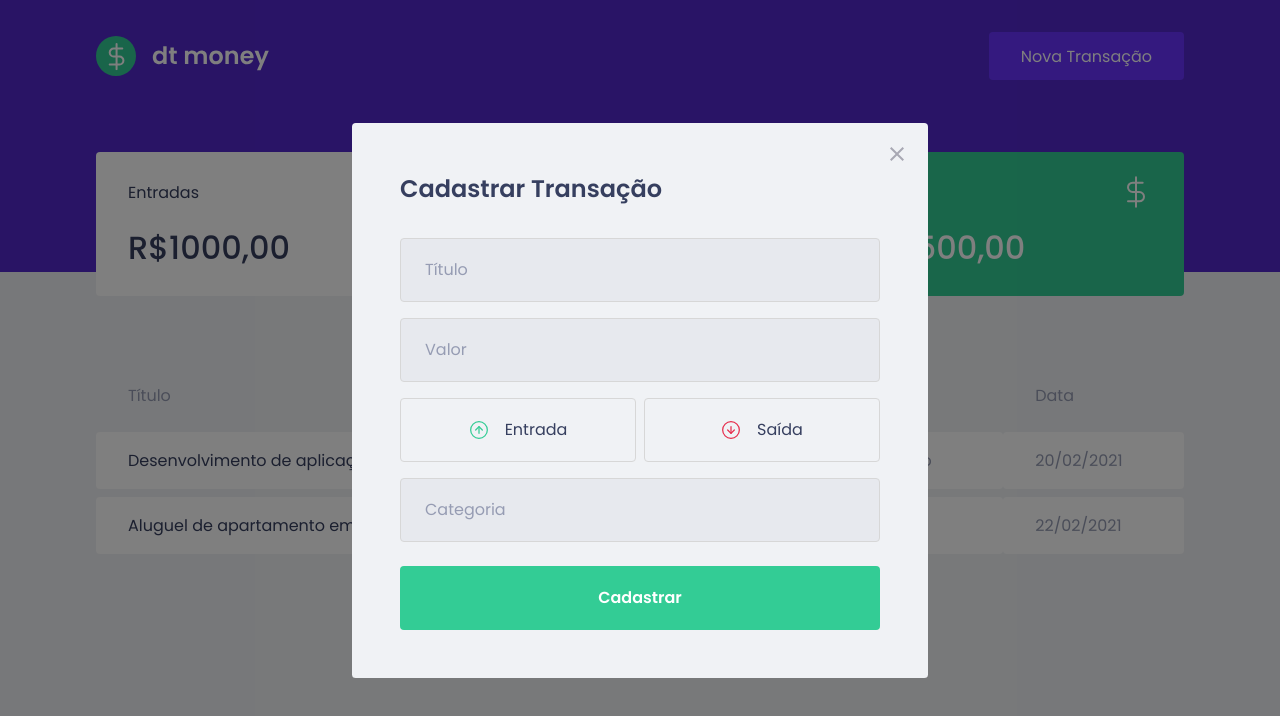
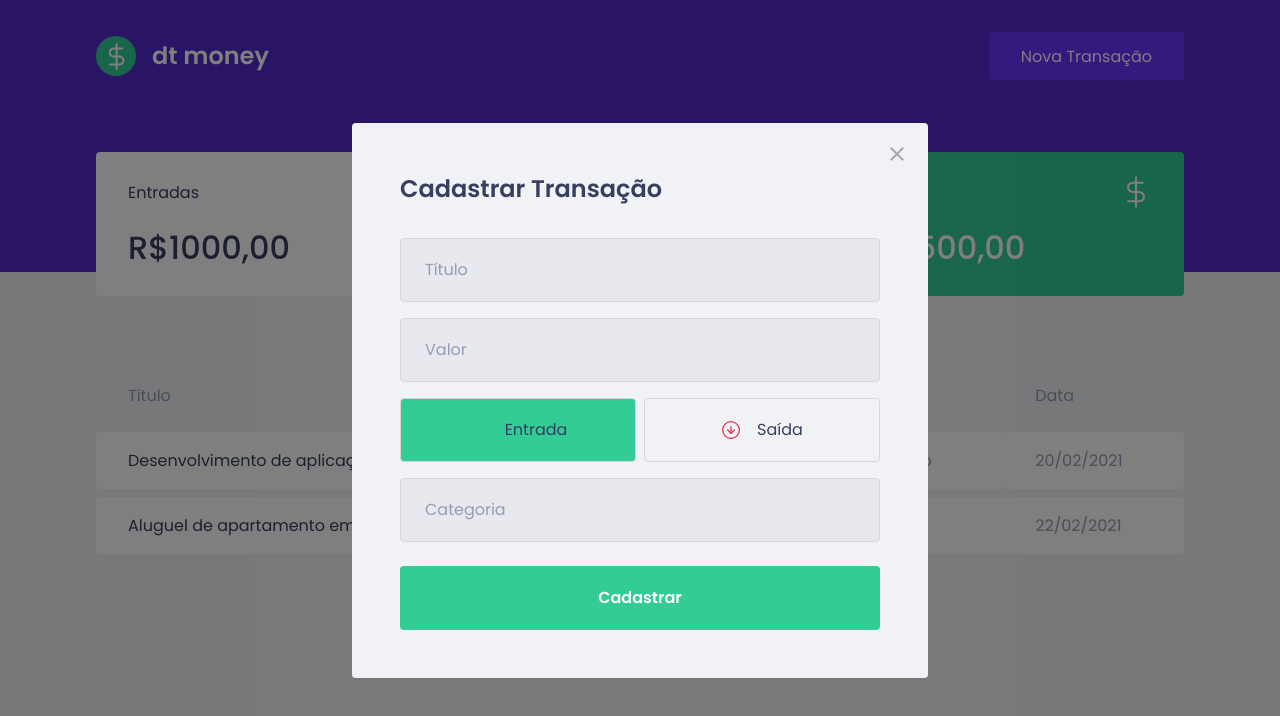
Before and after one commit to LeonardoBrizolla/dtmoney-fasttrack, a React (Create React App) app: page / in a window 1280 px wide. Both pictures are taken after a click on the button "Nova Transação". Shown: the top 716 px of the page. Built offline with nearby package versions, Linux system fonts and the light colour scheme; no server answers; what miragejs would draw is missing.

Commit message:
Funcionamento dos Botões

```diff
--- a/src/components/NewTransactionModal/index.tsx
+++ b/src/components/NewTransactionModal/index.tsx
@@ -1,8 +1,9 @@
+import { useState } from 'react';
 import Modal from 'react-modal';
 import closeImg from '../../assets/close.svg';
 import incomeImg from '../../assets/income.svg';
 import outcomeImg from '../../assets/outcome.svg';
-import { Container, TransactionTypeContainer } from './styles';
+import { Container, TransactionTypeContainer, RadioBox } from './styles';
 
 interface NewTransactionModalProps {
   isOpen: boolean;
@@ -13,6 +14,8 @@
   isOpen,
   onRequestClose,
 }: NewTransactionModalProps) {
+  const [type, setType] = useState('deposit');
+
   return (
     <Modal
       isOpen={isOpen}
@@ -36,15 +39,27 @@
         <input type='number' placeholder='Valor' />
 
         <TransactionTypeContainer>
-          <button type='button'>
+          <RadioBox
+            type='button'
+            onClick={() => {
+              setType('deposit');
+            }}
+            isActive={type === 'deposit'}
+          >
             <img src={incomeImg} alt='Entrada' />
             <span>Entrada</span>
-          </button>
+          </RadioBox>
 
-          <button type='button'>
+          <RadioBox
+            type='button'
+            onClick={() => {
+              setType('withdraw');
+            }}
+            isActive={type === 'withdraw'}
+          >
             <img src={outcomeImg} alt='Saída' />
             <span>Saída</span>
-          </button>
+          </RadioBox>
         </TransactionTypeContainer>
 
         <input type='text' placeholder='Categoria' />
--- a/src/components/NewTransactionModal/styles.ts
+++ b/src/components/NewTransactionModal/styles.ts
@@ -1,5 +1,6 @@
 import styled from 'styled-components';
 import { darken } from 'polished';
+
 export const Container = styled.form`
   h2 {
     color: var(--text-title);
@@ -53,13 +54,18 @@
   display: grid;
   grid-template-columns: 1fr 1fr;
   gap: 0.5rem;
+`;
 
-  button {
+interface RadioBoxProps {
+  isActive: boolean;
+}
+
+export const RadioBox = styled.button<RadioBoxProps>`
   height: 4rem;
   border: 1px solid #d7d7d7;
   border-radius: 0.25rem;
 
-    background: transparent;
+  background: ${(props) => (props.isActive ? 'var(--green)' : 'transparent')};
 
   display: flex;
   align-items: center;
@@ -82,5 +88,4 @@
     font-size: 1rem;
     color: var(--text-title);
   }
-  }
 `;
```
Lines whose indentation alone changed are shown as unchanged.
